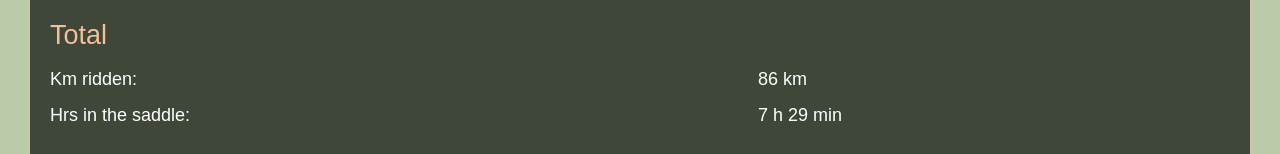
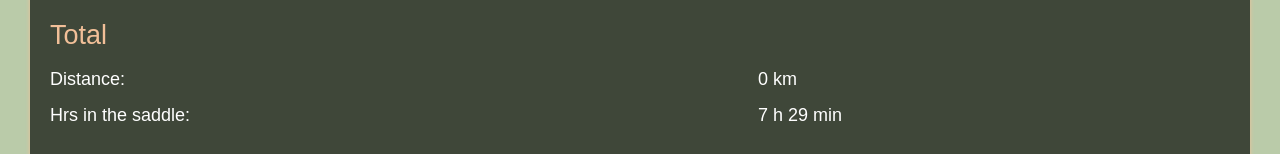
Before and after one commit to dw0111/capstone-project, a React (Create React App) app: page / in a window 1280 px wide. Shown: the part 289-443 px from the top of the page. Built offline with nearby package versions, Linux system fonts and the light colour scheme.

Commit message:
Add logic and input sanitization for distance total

```diff
--- a/src/components/RideForm/RideForm.js
+++ b/src/components/RideForm/RideForm.js
@@ -25,11 +25,26 @@ export default function RideForm({ onSubmit }) {
     const formElements = e.target.elements
     const rideData = {
       date: formElements.date.value,
-      distance: formElements.distance.value,
-      duration: formElements.duration.value,
+      distance: sanitizeDistance(formElements.distance.value),
+      duration: sanitizeDuration(formElements.duration.value),
     }
 
     onSubmit(rideData)
+  }
+
+  function sanitizeDistance(distance) {
+    const sanitized = distance.replaceAll(',', '.').replaceAll(/[^0-9.]/g, '')
+    return Number(sanitized)
+  }
+
+  function sanitizeDuration(duration) {
+    /*  Pseudo:
+        split at any non digit character
+        map to replace any non digit characters with empty string
+        join with ":"
+
+    */
+    console.log('Duration sanitation not yet completed')
   }
 }
 
--- a/src/components/RidesListEntry/RidesListEntry.js
+++ b/src/components/RidesListEntry/RidesListEntry.js
@@ -12,7 +12,7 @@ export default function RidesListEntry({ ride, index }) {
         <dt>Date: </dt>
         <Data>{date}</Data>
         <dt>Distance: </dt>
-        <Data>{distance}</Data>
+        <Data>{distance} km</Data>
         <dt>Duration: </dt>
         <Data>{duration}</Data>
       </RideStats>
--- a/src/components/Total/RidesTotal.js
+++ b/src/components/Total/RidesTotal.js
@@ -8,10 +8,16 @@ export default function RidesTotal({ rides }) {
     <ContPlusMargin>
       <Heading2>Total</Heading2>
       <RideStats>
-        <dt>Km ridden:</dt>
-        <Data>86 km</Data>
+        <dt>Distance:</dt>
+        <Data>
+          {`
+          ${rides
+            .map(ride => ride.distance)
+            .reduce((acc, curVal) => acc + curVal, 0)}
+           km`}
+        </Data>
         <dt>Hrs in the saddle:</dt>
-        <Data>7 h 29 min</Data>
+        <time dateTime="PT7H29M0S">7 h 29 min</time>
       </RideStats>
     </ContPlusMargin>
   )
```
